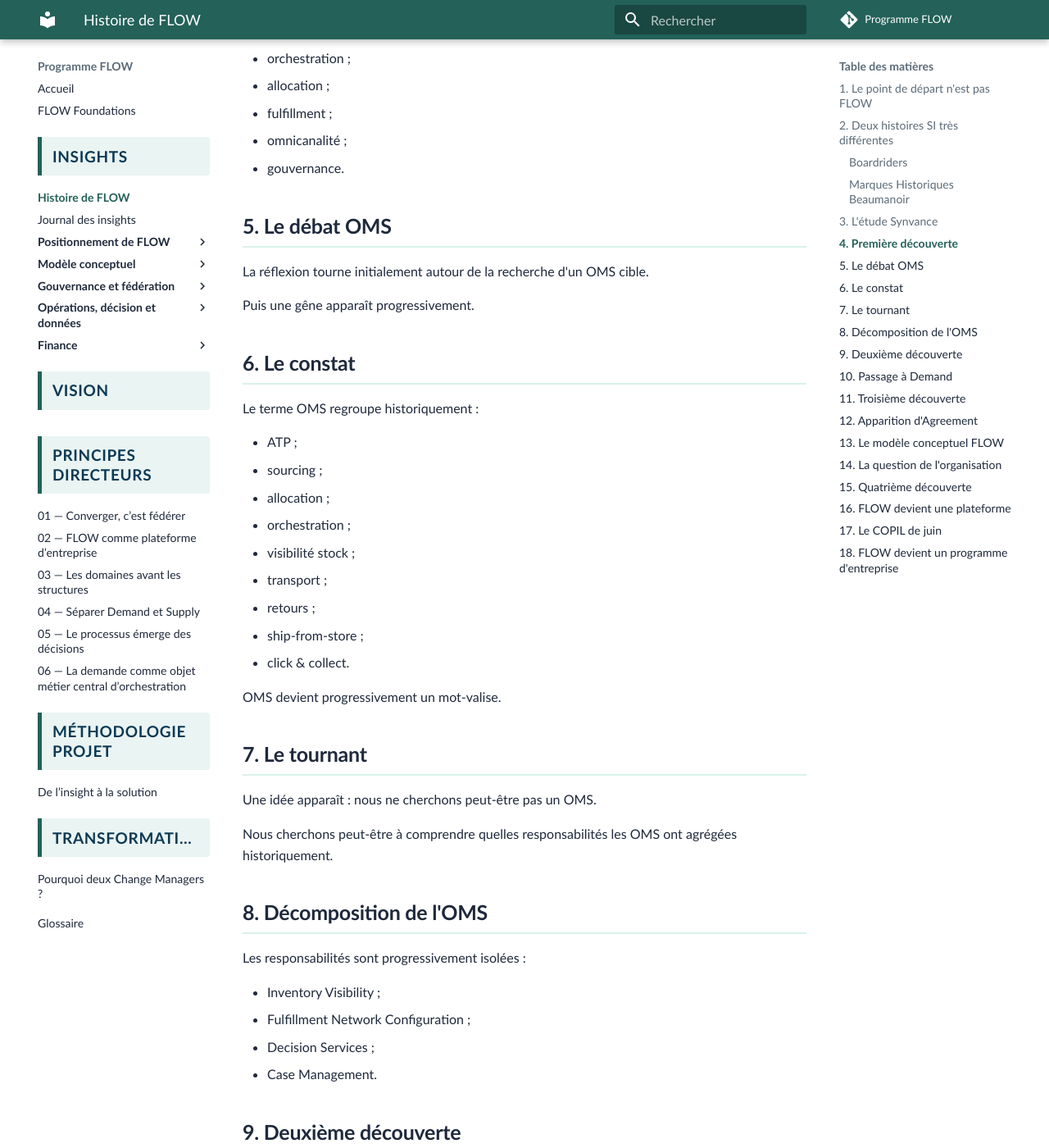
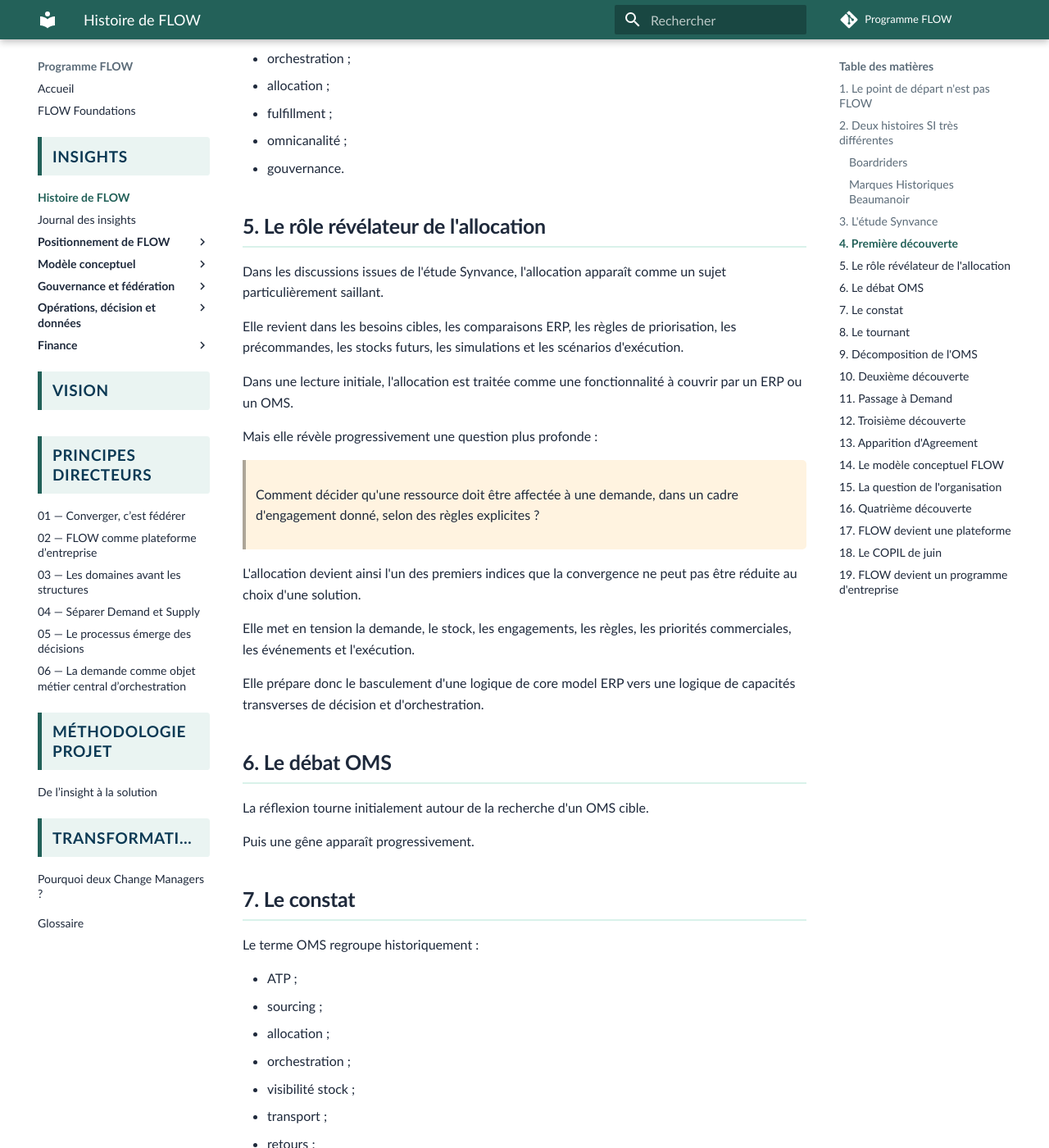
Before and after one commit to laurent-sintes/FLOW-Program, an MkDocs documentation site: the page built from docs/insights/histoire-de-flow.md, in a window 1280 px wide and 1400 px high, scrolled down 1546 px. Shown: the whole window at 82% size. Built offline with MkDocs 1.6.1 and Material for MkDocs 9.7.7, drawn with Linux system fonts in a browser that asks for light colours; comment, search, counter and statistics services are not loaded; some of the changed text lies outside the part shown.

Commit message:
Enrichit l'histoire avec le rôle révélateur de l'allocation

```diff
--- a/docs/insights/histoire-de-flow.md
+++ b/docs/insights/histoire-de-flow.md
@@ -52,13 +52,31 @@
 - omnicanalité ;
 - gouvernance.
 
-## 5. Le débat OMS
+## 5. Le rôle révélateur de l'allocation
+
+Dans les discussions issues de l'étude Synvance, l'allocation apparaît comme un sujet particulièrement saillant.
+
+Elle revient dans les besoins cibles, les comparaisons ERP, les règles de priorisation, les précommandes, les stocks futurs, les simulations et les scénarios d'exécution.
+
+Dans une lecture initiale, l'allocation est traitée comme une fonctionnalité à couvrir par un ERP ou un OMS.
+
+Mais elle révèle progressivement une question plus profonde :
+
+> Comment décider qu'une ressource doit être affectée à une demande, dans un cadre d'engagement donné, selon des règles explicites ?
+
+L'allocation devient ainsi l'un des premiers indices que la convergence ne peut pas être réduite au choix d'une solution.
+
+Elle met en tension la demande, le stock, les engagements, les règles, les priorités commerciales, les événements et l'exécution.
+
+Elle prépare donc le basculement d'une logique de core model ERP vers une logique de capacités transverses de décision et d'orchestration.
+
+## 6. Le débat OMS
 
 La réflexion tourne initialement autour de la recherche d'un OMS cible.
 
 Puis une gêne apparaît progressivement.
 
-## 6. Le constat
+## 7. Le constat
 
 Le terme OMS regroupe historiquement :
 
@@ -89,23 +107,23 @@
 - Decision Services ;
 - Case Management.
 
-## 9. Deuxième découverte
+## 10. Deuxième découverte
 
 Les commandes ne sont peut-être pas le bon objet d'urbanisation.
 
 Les mêmes mécanismes apparaissent dans l'achat, le B2B, le B2C, les retours et les transferts.
 
-## 10. Passage à Demand
+## 11. Passage à Demand
 
 La réflexion évolue progressivement de l'Order Management vers le Demand Management.
 
 La demande devient l'objet principal.
 
-## 11. Troisième découverte
+## 12. Troisième découverte
 
 Ce qui différencie réellement les situations n'est pas la demande mais le cadre d'engagement.
 
-## 12. Apparition d'Agreement
+## 13. Apparition d'Agreement
 
 Les différences entre B2B, B2C ou Achat proviennent principalement :
 
@@ -139,19 +157,19 @@
 - Fulfillment Network Configuration ;
 - Decision Services.
 
-## 16. FLOW devient une plateforme
+## 17. FLOW devient une plateforme
 
 Le projet cesse progressivement d'être un projet OMS ou ERP.
 
 Il devient une plateforme fédérale de capacités partagées.
 
-## 17. Le COPIL de juin
+## 18. Le COPIL de juin
 
 FLOW est progressivement pensé comme une plateforme capable d'intégrer naturellement les futures acquisitions du groupe.
 
 Les notions de fédération, de plateforme d'entreprise et de multi-tenant deviennent centrales.
 
-## 18. FLOW devient un programme d'entreprise
+## 19. FLOW devient un programme d'entreprise
 
 FLOW n'est plus seulement un projet de convergence SI.
 
```
Also changed, not shown: other parts of docs/insights/histoire-de-flow.md (+5 -5 lines).
